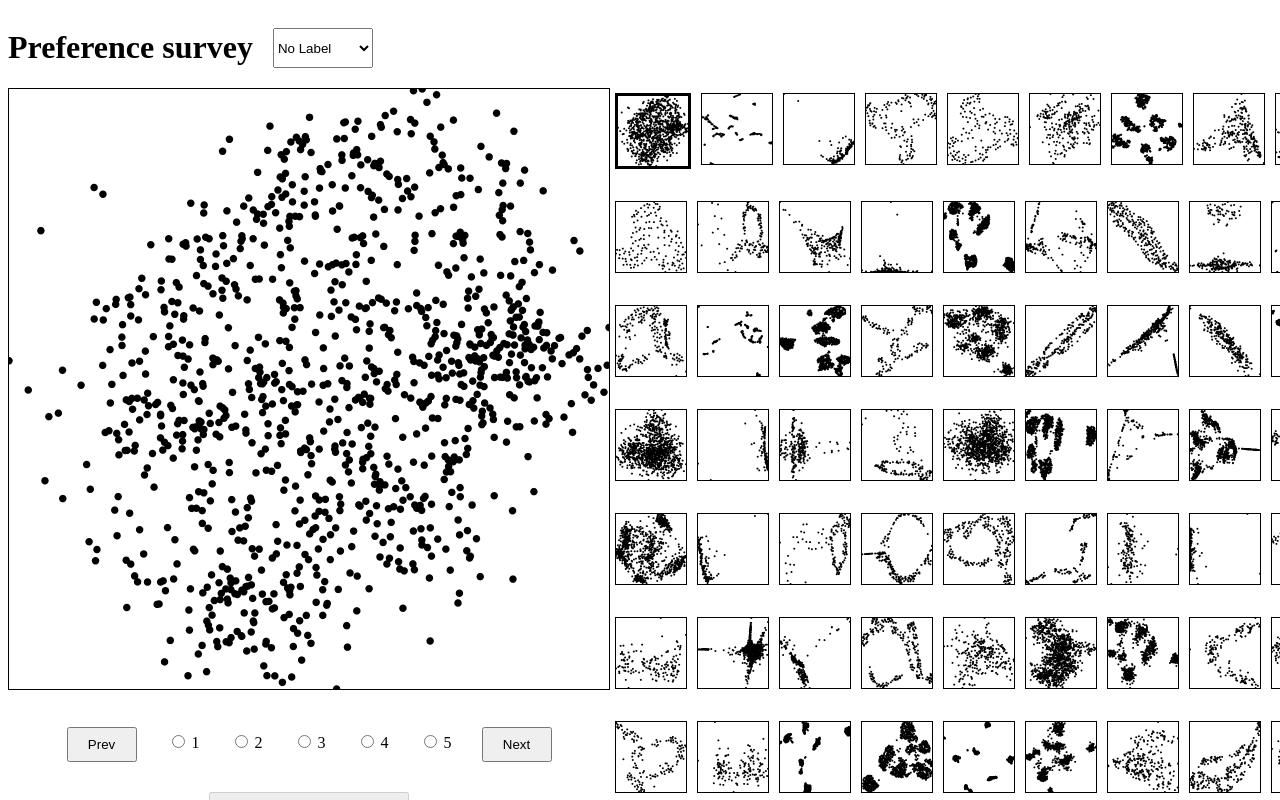
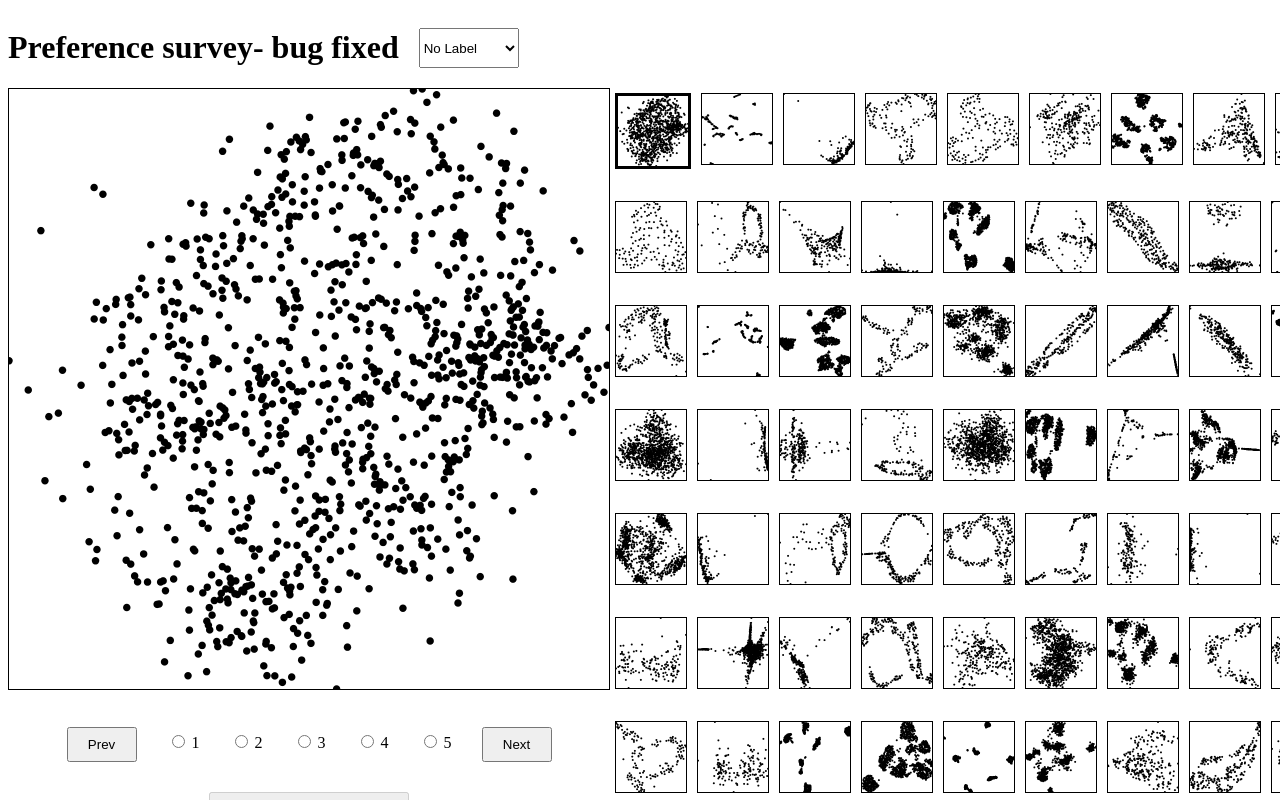
Before and after one commit to hj-n/mdp_comp_preference_survey, a React (Create React App) app: page / in a window 1280 px wide. Shown: the top 800 px of the page. Built offline with nearby package versions, Linux system fonts and the light colour scheme.

Commit message:
added bug fix

```diff
--- a/src/App.js
+++ b/src/App.js
@@ -34,7 +34,7 @@ function App({match}) {
     <div className="App">
       <header className="App-header">
       <div style={{display: "flex"}}>
-        <h1> Preference survey </h1>
+        <h1> Preference survey- bug fixed </h1>
         <select style={{height: 40, width: 100, margin: 20}} onChange={onChangeSelect}>
           <option value="nolabel" >No Label</option>
           <option value="label"  >Label</option>
```
